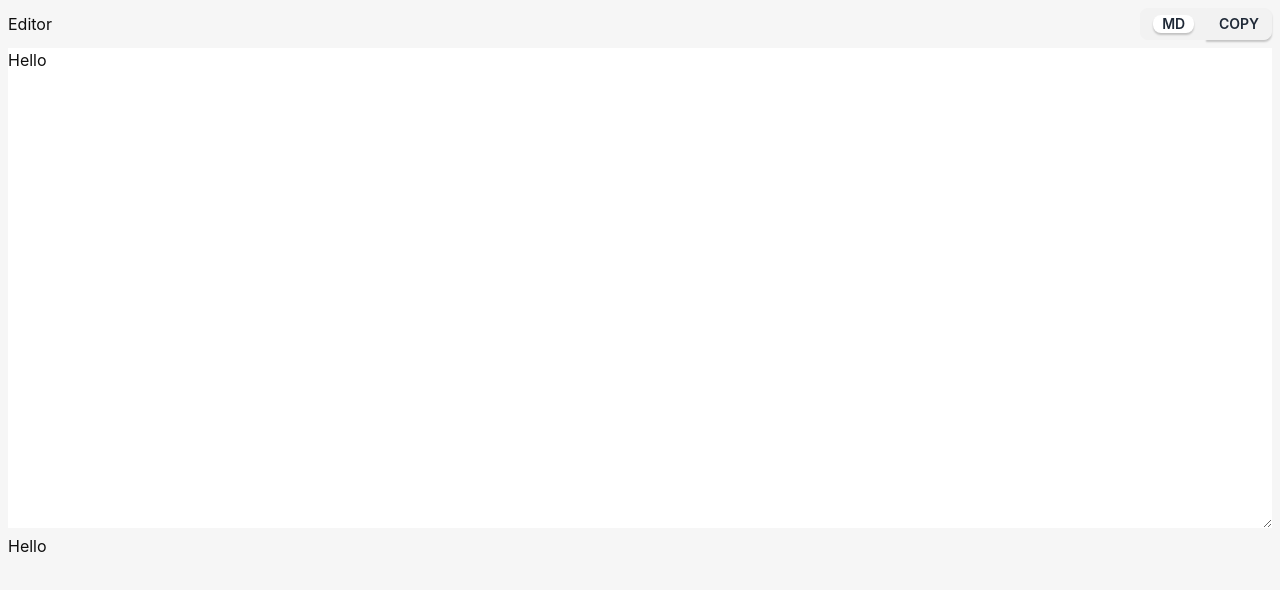
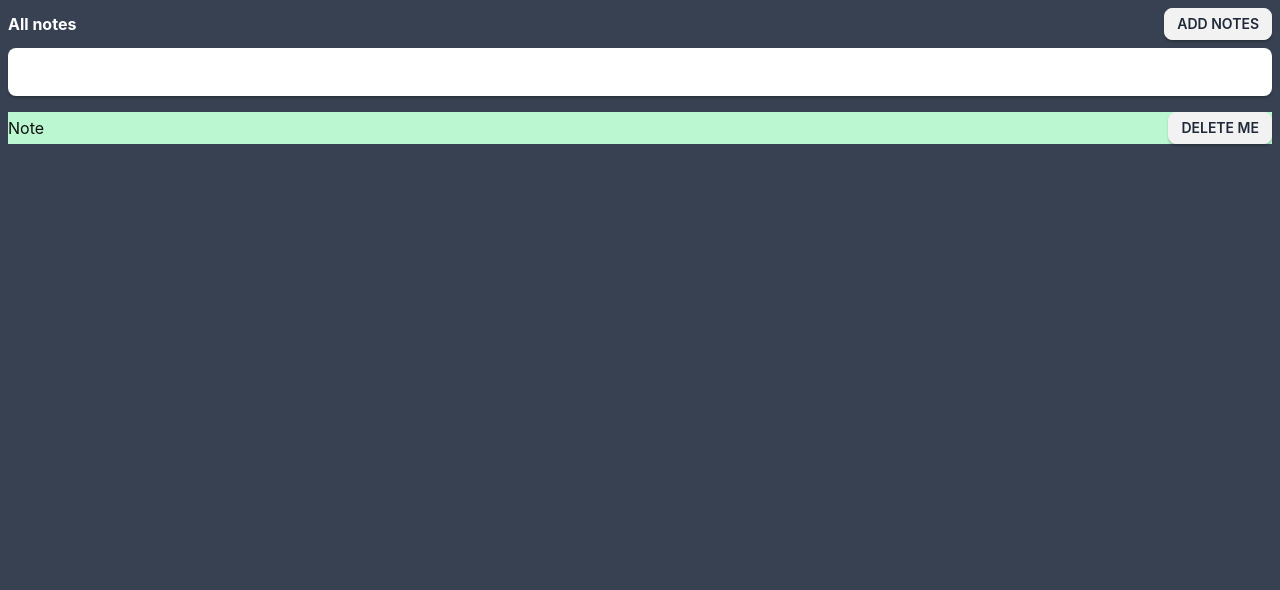
Before and after one commit to bliscosque/RustCompetenceDevelopment, a React (Vite) app in the folder 2-tauri/notes/: page / in a window 1280 px wide. Shown: the top 590 px of the page. Built offline with nearby package versions, Linux system fonts and the light colour scheme.

Commit message:
starting App screen

```diff
--- a/2-tauri/notes/src/App.jsx
+++ b/2-tauri/notes/src/App.jsx
@@ -1,60 +1,20 @@
-import { useState } from "react";
-import { invoke } from "@tauri-apps/api/tauri";
-import {writeText} from "@tauri-apps/api/clipboard"
-import "./App.css";
-import {
-  isPermissionGranted,
-  requestPermission,
-  sendNotification
-} from "@tauri-apps/api/notification"
-import { tauri } from "@tauri-apps/api";
+import Editor from "./Editor";
+
 
 function App() {
-
-  const [note,setNote] = useState("Hello");
-  const [isRendered,setRender] = useState(false);
-  const [markdownHTML, setMarkdownHTML] = useState("");
-
-  async function renderMarkdown() {
-    if (!isRendered) {
-      const response=await invoke("convert_markdown",{text: note});
-      setMarkdownHTML({__html:response});
-    }
-    setRender(!isRendered);
-  }
-
   return (
-    <div className="m-2">
-
-      <div className="flex justify-between items-center pb-2">
-        <h1>Editor</h1>
-        <div className="join">
-          <label className="btn btn-sm join-item swap">
-            <input onChange={async () => {await renderMarkdown()}} type="checkbox"></input>
-            <div className="swap-on">HTML</div>
-            <div className="swap-off">MD</div>
-          </label>
-          <button className="btn btn-sm join-item" onClick={ async () => {
-            await writeText(note);
-            let permissionGranted = await isPermissionGranted()
-            if (!isPermissionGranted) {
-              const permission = await requestPermission();
-              permissionGranted = permission==="granted";
-            }
-            if (isPermissionGranted) {
-              sendNotification({title: "notes", body: "copy txt"})
-            }
-          }}>Copy</button>
-        </div>
+    <div className="bg-gray-700 h-screen p-2">
+      <div className="flex flex-row justify-between items-center">
+        <h1 className="text-white font-bold">All notes</h1>
+        <button className="btn btn-sm">Add notes</button>
       </div>
-      {isRendered?
-      <div className="prose" dangerouslySetInnerHTML={markdownHTML}></div>
-      :
-      <textarea value={note} onChange={e => {setNote(e.target.value)}} className="w-full" rows={20} />
-      }
-      <p>{note}</p>
+      <input className="my-2 w-full input"></input>
+      <div className="flex flex-row justify-between items-center bg-green-200 border-green-500 my-2">
+        <div className="cursor-pointer w-full h-full"><h2>Note</h2></div>
+        <button className="btn btn-sm">Delete me</button>
+      </div>
     </div>
-  );
+  )
 }
 
 export default App;
--- /dev/null
+++ b/2-tauri/notes/src/Editor.jsx
@@ -0,0 +1,60 @@
+import { useState } from "react";
+import { invoke } from "@tauri-apps/api/tauri";
+import {writeText} from "@tauri-apps/api/clipboard"
+import "./App.css";
+import {
+  isPermissionGranted,
+  requestPermission,
+  sendNotification
+} from "@tauri-apps/api/notification"
+import { tauri } from "@tauri-apps/api";
+
+function Editor() {
+
+  const [note,setNote] = useState("Hello");
+  const [isRendered,setRender] = useState(false);
+  const [markdownHTML, setMarkdownHTML] = useState("");
+
+  async function renderMarkdown() {
+    if (!isRendered) {
+      const response=await invoke("convert_markdown",{text: note});
+      setMarkdownHTML({__html:response});
+    }
+    setRender(!isRendered);
+  }
+
+  return (
+    <div className="m-2">
+
+      <div className="flex justify-between items-center pb-2">
+        <h1>Editor</h1>
+        <div className="join">
+          <label className="btn btn-sm join-item swap">
+            <input onChange={async () => {await renderMarkdown()}} type="checkbox"></input>
+            <div className="swap-on">HTML</div>
+            <div className="swap-off">MD</div>
+          </label>
+          <button className="btn btn-sm join-item" onClick={ async () => {
+            await writeText(note);
+            let permissionGranted = await isPermissionGranted()
+            if (!isPermissionGranted) {
+              const permission = await requestPermission();
+              permissionGranted = permission==="granted";
+            }
+            if (isPermissionGranted) {
+              sendNotification({title: "notes", body: "copy txt"})
+            }
+          }}>Copy</button>
+        </div>
+      </div>
+      {isRendered?
+      <div className="prose" dangerouslySetInnerHTML={markdownHTML}></div>
+      :
+      <textarea value={note} onChange={e => {setNote(e.target.value)}} className="w-full" rows={20} />
+      }
+      <p>{note}</p>
+    </div>
+  );
+}
+
+export default Editor;
```
